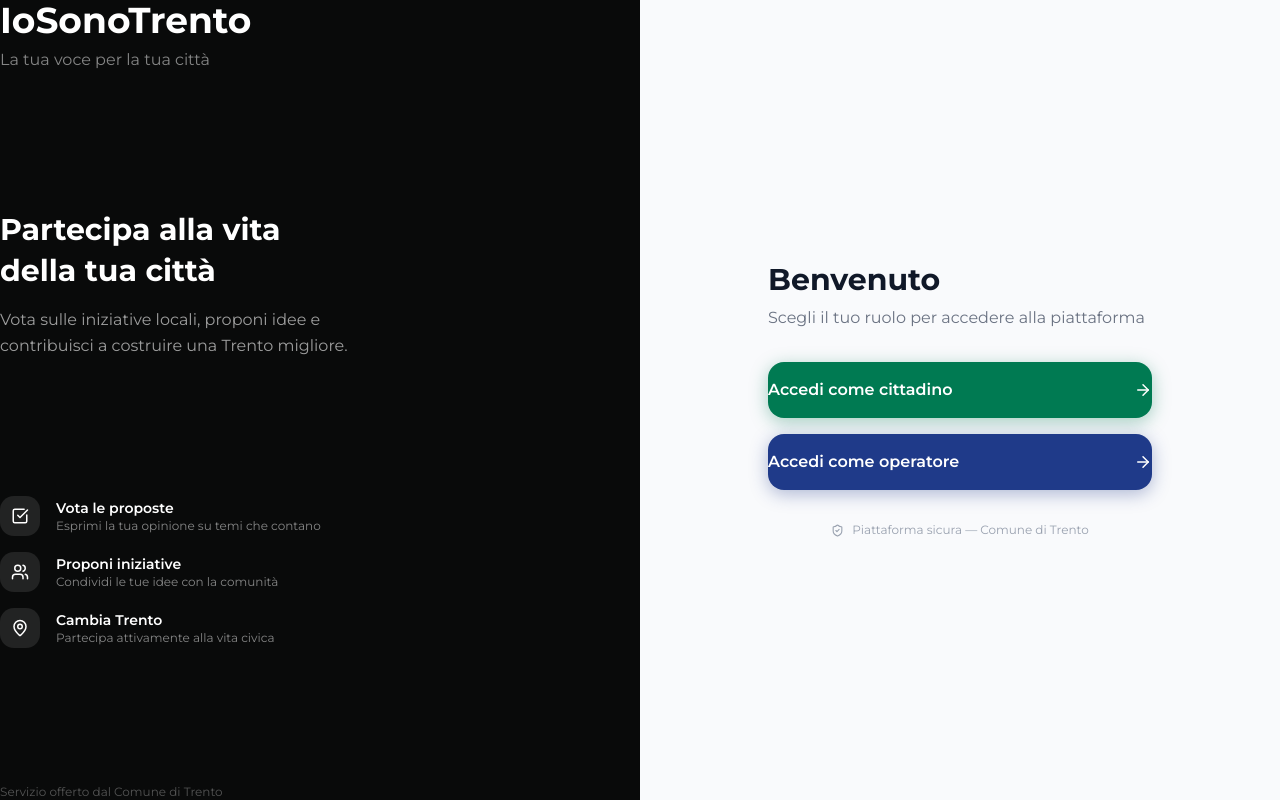
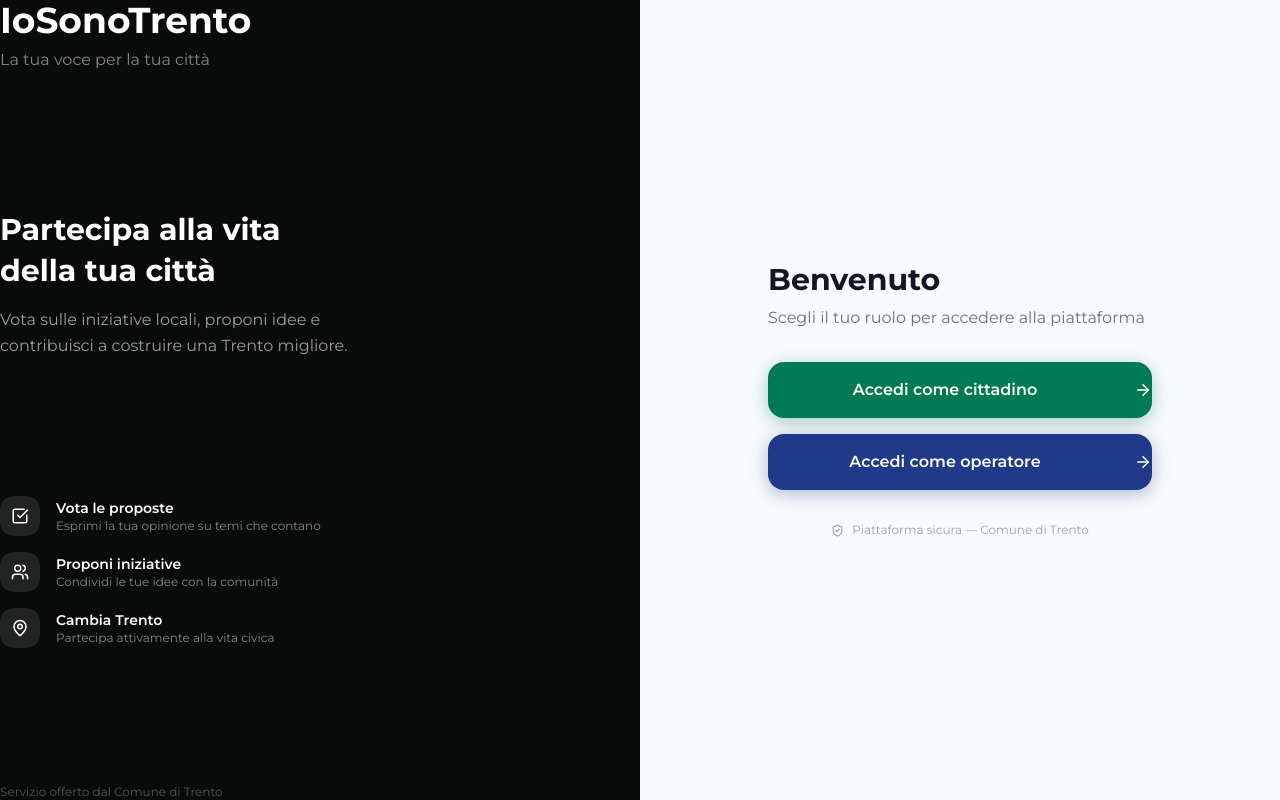
Before and after one commit to ErnestoBeltrami/Ingegneria_Software, a React (Vite) app in the folder deliverable_2/frontend/: page /login in a window 1280 px wide. Built offline with nearby package versions, Linux system fonts and the light colour scheme; no server answers.

Commit message:
Fix allineamento testo: justify-center nei bottoni, rimossa classe font arbitraria

```diff
--- a/deliverable_2/frontend/src/components/ui/button.jsx
+++ b/deliverable_2/frontend/src/components/ui/button.jsx
@@ -3,7 +3,7 @@
 import { cn } from '@/lib/utils';
 
 const buttonVariants = cva(
-  'inline-flex items-center justify-between gap-3 rounded-2xl px-6 h-14 w-full font-semibold text-base text-white transition-opacity disabled:opacity-60 disabled:cursor-not-allowed cursor-pointer',
+  'inline-flex items-center justify-center gap-3 rounded-2xl px-6 h-14 w-full font-semibold text-base text-white transition-opacity disabled:opacity-60 disabled:cursor-not-allowed cursor-pointer',
   {
     variants: {
       variant: {
--- a/deliverable_2/frontend/src/pages/LoginPage.jsx
+++ b/deliverable_2/frontend/src/pages/LoginPage.jsx
@@ -53,7 +53,7 @@
   };
 
   return (
-    <div className="flex min-h-screen font-[Montserrat,sans-serif]">
+    <div className="flex min-h-screen">
 
       {/* Pannello sinistro — branding */}
       <div className="flex w-1/2 flex-col justify-between bg-[#090a0a] px-14 py-16 text-white">
@@ -119,11 +119,11 @@
 
               <div className="flex flex-col gap-4">
                 <Button variant="cittadino" onClick={handleCittadinoLogin}>
-                  <span>Accedi come cittadino</span>
+                  <span className="flex-1 text-center">Accedi come cittadino</span>
                   <ArrowRight size={18} />
                 </Button>
                 <Button variant="operatore" onClick={() => setView('operatore')}>
-                  <span>Accedi come operatore</span>
+                  <span className="flex-1 text-center">Accedi come operatore</span>
                   <ArrowRight size={18} />
                 </Button>
               </div>
```
